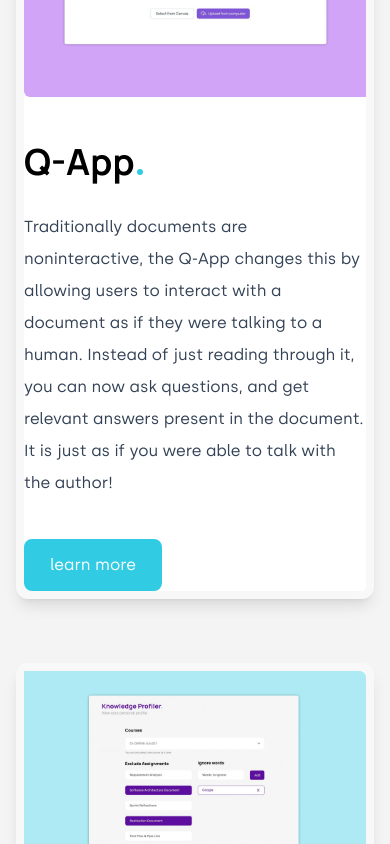
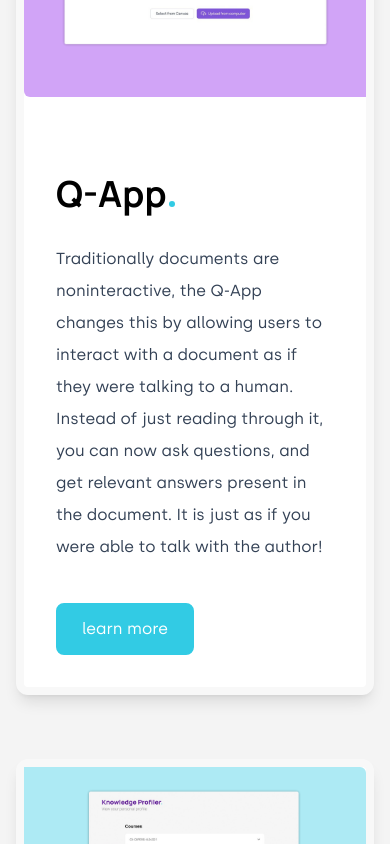
Before and after one commit to Open-Maze/website, a React (Vite) app: page /products in a window 390 px wide. Shown: the part 1160-2004 px from the top of the page. Built offline with nearby package versions, Linux system fonts and the light colour scheme.

Commit message:
Responsive fix

```diff
--- a/src/blocks/CardImage/CardImage.jsx
+++ b/src/blocks/CardImage/CardImage.jsx
@@ -13,7 +13,7 @@ const CardImage = ({ imageLeft, title, description, image, imgBackground, button
         >
           <img src={image} alt={title} className="h-full w-full rounded-l-md" />
         </div>
-        <div className="col-span-1 sm:p-8 lg:col-span-7 lg:col-end-13">
+        <div className="col-span-1 p-8 lg:col-span-7 lg:col-end-13">
           <h2 className="pb-6">{title}</h2>
           <p className="pb-10 text-slate-700">{description}</p>
           {buttonLink && (
--- a/src/blocks/Header/Header.jsx
+++ b/src/blocks/Header/Header.jsx
@@ -61,7 +61,7 @@ const Header = ({
           </div>
           {image && (
             <div className="col-span-1 h-full lg:col-span-6 lg:col-end-13" data-aos="fade-up" data-aos-delay="300">
-              <img src={image} alt={title} className="mx-auto mt-12 h-full lg:mt-0" />
+              <img src={image} alt={title} className="mx-auto mt-12 w-full lg:mt-0" />
             </div>
           )}
         </div>
```
